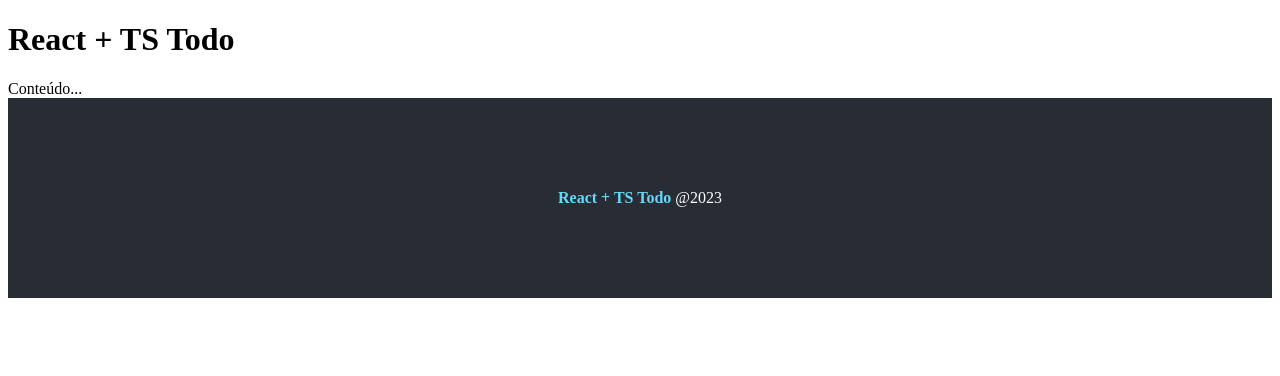
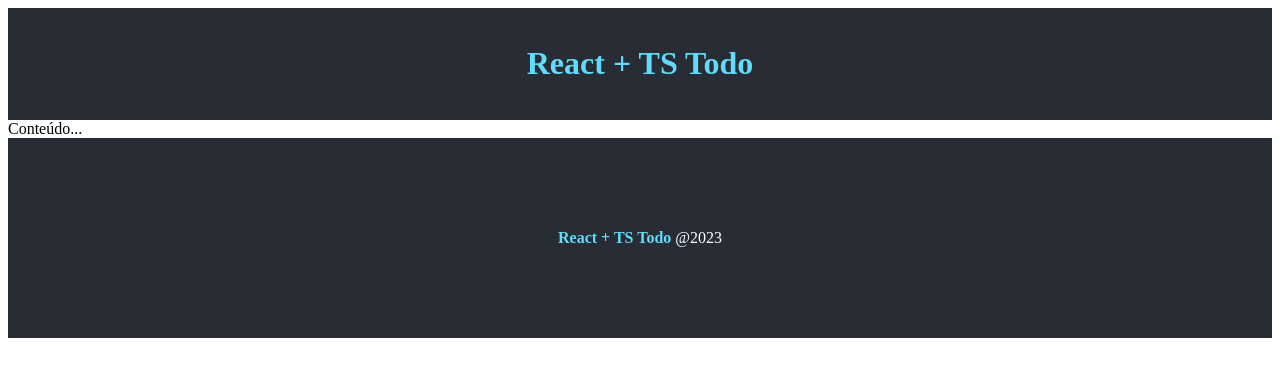
Before and after one commit to lanaiconceicao/course-typescript, a React (Create React App) app in the folder 12_todo_react-ts/: page / in a window 1280 px wide. Shown: the top 376 px of the page. Built offline with nearby package versions, Linux system fonts and the light colour scheme; the HTML template or start-up script is replaced by a standard one.

Commit message:
style(header): add styles for header component

```diff
--- /dev/null
+++ b/12_todo_react-ts/src/components/Header.module.css
@@ -0,0 +1,6 @@
+.header {
+  background-color: #282c34;
+  color: #61dafb;
+  text-align: center;
+  padding: 1em;
+}
--- a/12_todo_react-ts/src/components/Header.tsx
+++ b/12_todo_react-ts/src/components/Header.tsx
@@ -1,8 +1,10 @@
 import React from 'react';
+
+import styles from './Header.module.css'
 
 export function Header () {
   return (
-    <header>
+    <header className={styles.header}>
       <h1>React + TS Todo</h1>
     </header>
   );
```
